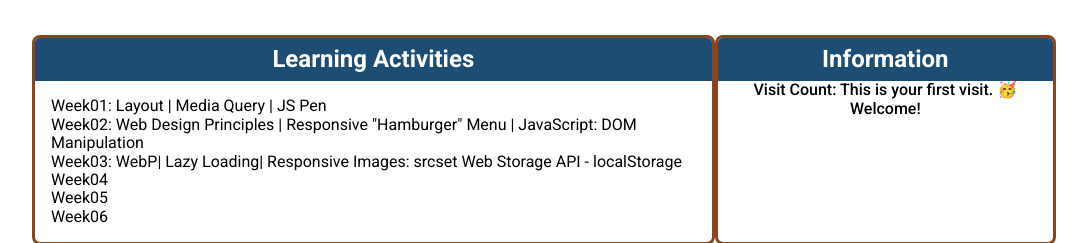
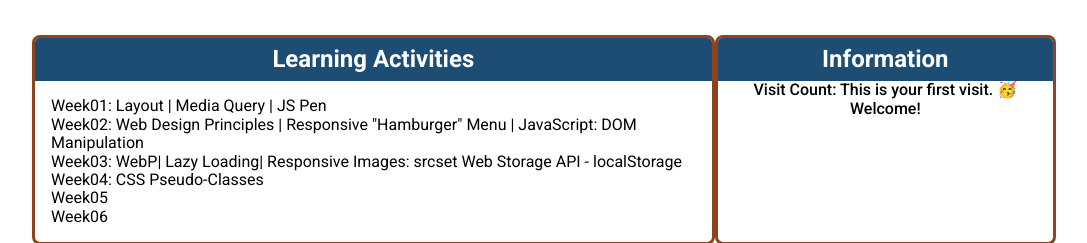
Before and after one commit to woodpecker09/wdd230, a plain HTML site: page index.html in a window 1280 px wide. Shown: the part 781-1024 px from the top of the page, without its empty margins (96-1183 px from the left). Drawn offline with nearby package versions, Linux system fonts and the light colour scheme; grey boxes are pictures that could not be loaded; a web font is replaced by a local one.

Commit message:
CSS Pseudo-Classes

```diff
--- a/index.html
+++ b/index.html
@@ -78,7 +78,8 @@
                     <a href="week03/bom.html">Web Storage API - localStorage</a>
                 </li>
                 <li>
-                    Week04
+                    Week04:
+                    <a href="https://codepen.io/woodpecker09/pen/pvzBVMv">CSS Pseudo-Classes</a>
                 </li>
                 <li>
                     Week05
```
